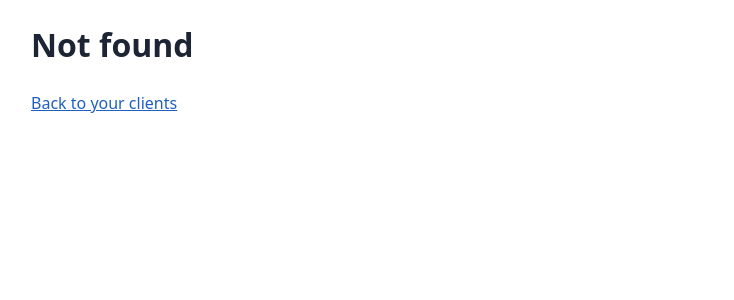
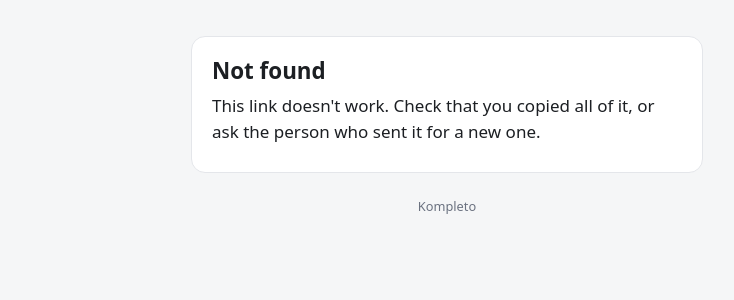
Before and after one commit to Enriquez-Johnmark/kompleto, a Python web app: template templates/not_found.html in a window 1280 px wide. Shown: the top 300 px of the page, without its empty margins (193-927 px from the left). Run offline with Jinja, Linux system fonts and the light colour scheme; the template is opened without the code that fills it, so the values that code supplies are empty.

Commit message:
Restyle the client upload page to match the app; remove leftovers of the old pages

```diff
--- /dev/null
+++ b/static/kompleto.css
@@ -0,0 +1,63 @@
+/* The Client's upload pages: phone first, no web fonts, Kompleto's teal.
+   Colours match web/src/styles/globals.css. */
+:root {
+  --bg: #f5f6f7;
+  --card: #fff;
+  --text: #1c1f23;
+  --muted: #6b7280;
+  --border: #e4e6ea;
+  --primary: #0f766e;
+  --primary-text: #fff;
+  --done: #15803d;
+  --done-bg: #ecfdf3;
+  --todo: #92400e;
+  --todo-bg: #fff7e6;
+  --error: #b42318;
+  --error-bg: #fef3f2;
+}
+* { box-sizing: border-box; }
+body {
+  margin: 0;
+  background: var(--bg);
+  color: var(--text);
+  font: 17px/1.5 system-ui, -apple-system, "Segoe UI", Roboto, sans-serif;
+}
+main {
+  max-width: 34rem;
+  margin: 0 auto;
+  padding: 1.25rem 1rem 3rem;
+}
+.card {
+  background: var(--card);
+  border: 1px solid var(--border);
+  border-radius: 14px;
+  padding: 1.25rem;
+  margin-top: 1rem;
+}
+h1 { font-size: 1.4rem; line-height: 1.25; margin: 0 0 .5rem; }
+p { margin: .5rem 0; }
+.muted { color: var(--muted); font-size: .9rem; }
+ul.owed { list-style: none; padding: 0; margin: .75rem 0 0; }
+ul.owed li {
+  display: flex; justify-content: space-between; gap: .75rem; align-items: center;
+  padding: .7rem 0; border-top: 1px solid var(--border);
+}
+.chip { flex-shrink: 0; font-size: .8rem; font-weight: 600; border-radius: 999px; padding: .15rem .6rem; }
+.done { color: var(--done); background: var(--done-bg); }
+.todo { color: var(--todo); background: var(--todo-bg); }
+label { display: block; margin: 1rem 0 .35rem; font-weight: 600; font-size: .95rem; }
+select, input[type=text], input[type=file] {
+  font: inherit; width: 100%; padding: .6rem .7rem;
+  border: 1px solid var(--border); border-radius: 10px; background: #fff; color: var(--text);
+}
+input[type=file] { padding: .5rem; }
+select:focus, input:focus, button:focus-visible { outline: 3px solid #99d6cf; outline-offset: 1px; }
+button {
+  font: inherit; font-weight: 600; width: 100%; min-height: 48px; margin-top: 1.25rem;
+  border: 0; border-radius: 10px; background: var(--primary); color: var(--primary-text); cursor: pointer;
+}
+button:disabled { opacity: .6; }
+.error, .sent { font-weight: 600; border-radius: 10px; padding: .6rem .8rem; }
+.error { color: var(--error); background: var(--error-bg); }
+.sent { color: var(--done); background: var(--done-bg); }
+.footer { text-align: center; color: var(--muted); font-size: .8rem; margin-top: 1.5rem; }
--- a/static/kompleto.js
+++ b/static/kompleto.js
@@ -1,26 +1,7 @@
-// Kompleto's only script, served from our own origin so the
+// The Client upload page's script, served from our own origin so the
 // Content-Security-Policy can refuse every inline script.
 (function () {
   "use strict";
-
-  // Drafts page: "Tick all" ticks every Draft's box.
-  document.addEventListener("change", function (event) {
-    var box = event.target;
-    if (box.matches && box.matches("[data-tick-all]")) {
-      document.querySelectorAll("input[name=ids]").forEach(function (each) {
-        each.checked = box.checked;
-      });
-    }
-  });
-
-  // Viber page: "Copy" copies the message beside it.
-  document.addEventListener("click", function (event) {
-    var button = event.target.closest && event.target.closest("[data-copy]");
-    if (button) {
-      var text = document.getElementById(button.dataset.copy);
-      if (text) navigator.clipboard.writeText(text.value);
-    }
-  });
 
   if (!document.querySelector("form.upload")) return;
   // Sends each chosen file as its own request, so several photos can go at
--- a/templates/base.html
+++ b/templates/base.html
@@ -3,27 +3,16 @@
 <head>
 <meta charset="utf-8">
 <meta name="viewport" content="width=device-width, initial-scale=1">
+<meta name="robots" content="noindex, nofollow">
 <title>{% block title %}Kompleto{% endblock %}</title>
-<script src="/static/kompleto.js" defer></script>
-<style>
-  body { font: 16px/1.5 system-ui, sans-serif; margin: 0 auto; max-width: 52rem; padding: 0 1rem 3rem; color: #1d2433; }
-  nav { display: flex; flex-wrap: wrap; gap: .25rem 1rem; align-items: center; padding: .75rem 0; border-bottom: 1px solid #d8dde6; margin-bottom: 1rem; }
-  nav form { margin-left: auto; }
-  a { color: #1f5fbf; }
-  table { border-collapse: collapse; width: 100%; }
-  th, td { text-align: left; padding: .4rem .5rem .4rem 0; border-bottom: 1px solid #e6e9ef; vertical-align: top; }
-  label { display: block; margin: .75rem 0 .25rem; font-weight: 600; }
-  input[type=text], input[type=email], input[type=number], input[type=date], select { font: inherit; padding: .4rem; width: 100%; max-width: 24rem; box-sizing: border-box; }
-  button { font: inherit; padding: .45rem 1rem; cursor: pointer; }
-  .forms label { display: inline-block; font-weight: normal; margin-right: 1rem; }
-  .error { color: #a3261a; }
-  .muted { color: #5b6476; }
-  .period { border: 1px solid #d8dde6; border-radius: 6px; padding: .5rem 1rem; margin: 1rem 0; }
-  .inline { display: inline; }
-  pre.message { white-space: pre-wrap; font: inherit; background: #f6f7f9; padding: .5rem .75rem; border-radius: 4px; }
-</style>
+<link rel="stylesheet" href="/static/kompleto.css">
 </head>
 <body>
+<main>
+<section class="card">
 {% block body %}{% endblock %}
+</section>
+<p class="footer">Kompleto</p>
+</main>
 </body>
 </html>
--- a/templates/not_found.html
+++ b/templates/not_found.html
@@ -2,5 +2,5 @@
 {% block title %}Not found · Kompleto{% endblock %}
 {% block body %}
 <h1>Not found</h1>
-<p><a href="/clients">Back to your clients</a></p>
+<p>This link doesn't work. Check that you copied all of it, or ask the person who sent it for a new one.</p>
 {% endblock %}
--- a/web/vite.config.ts
+++ b/web/vite.config.ts
@@ -19,6 +19,7 @@ export default defineConfig({
     proxy: {
       "/api": rust,
       "/u/": rust,
+      "/static/": rust,
       "/hooks": rust,
       "/health": rust,
     },
```
Also changed, not shown: templates/upload.html (+9 -15 lines), templates/upload_expired.html (+6 -1 lines), 2 other files.
